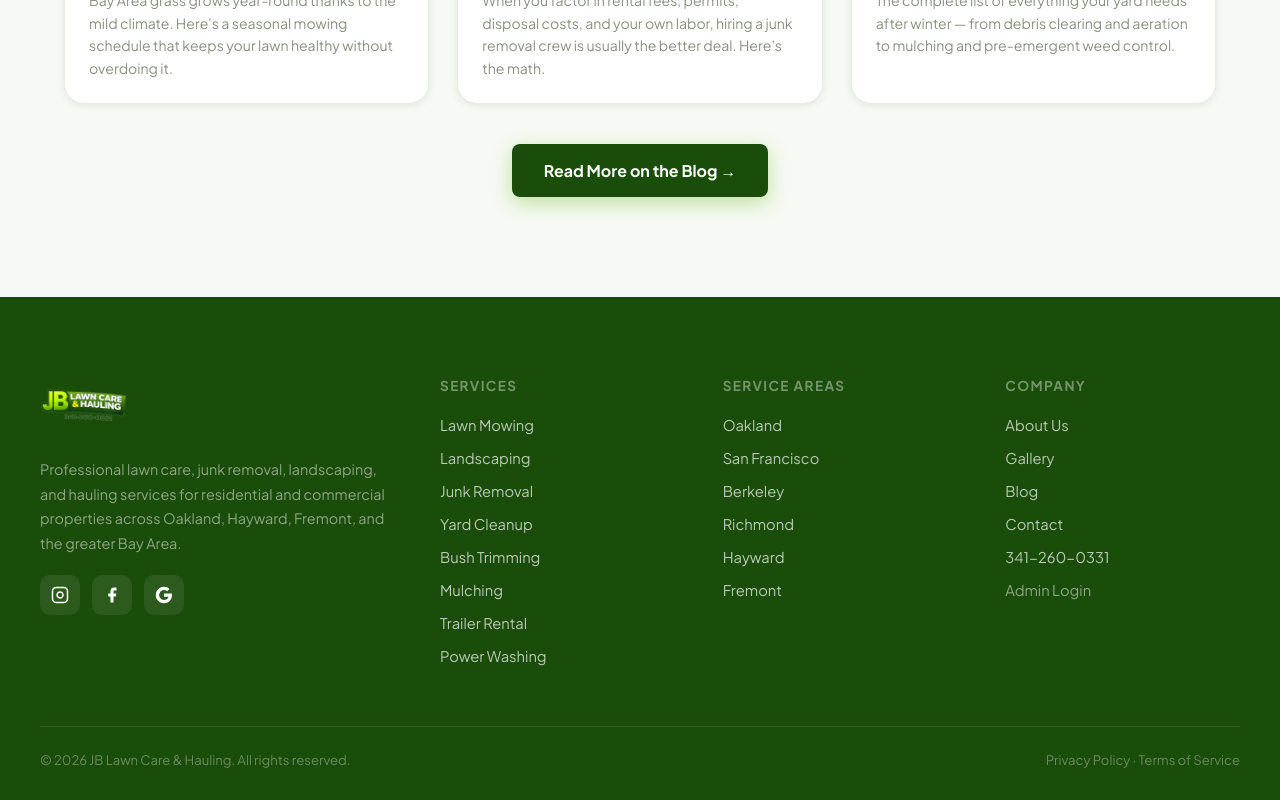
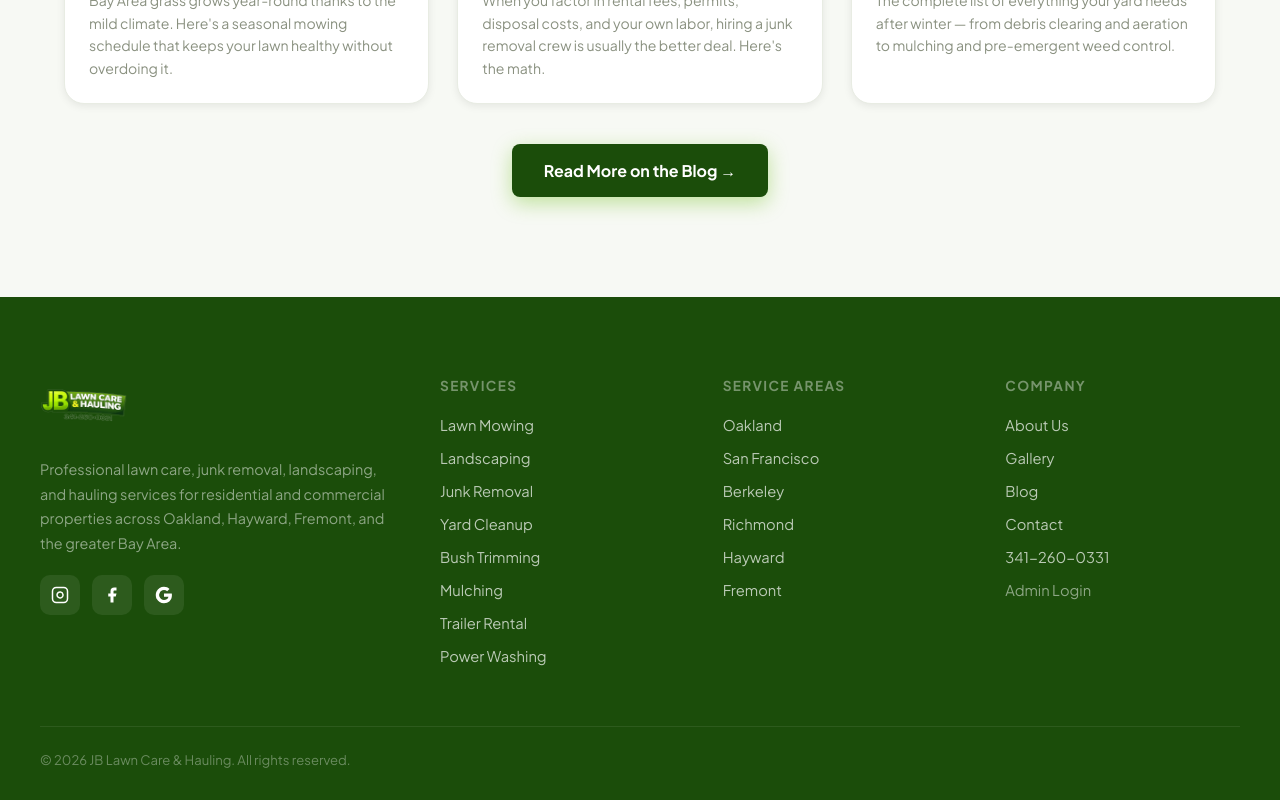
Before and after one commit to gibsonthompson/jblawn, a Next.js app: page / in a window 1280 px wide. Shown: the part 9475-10275 px from the top of the page. Built offline with nearby package versions, Linux system fonts and the light colour scheme; no server answers; the database is empty.

Commit message:
remove privacy and terms links from footer

```diff
--- a/app/(public)/layout.tsx
+++ b/app/(public)/layout.tsx
@@ -165,11 +165,6 @@ function PublicLayoutInner({ children }: { children: React.ReactNode }) {
         </div>
         <div className="footer-bottom">
           <span>&copy; 2026 JB Lawn Care &amp; Hauling. All rights reserved.</span>
-          <span>
-            <Link href="/privacy" style={{ color: 'inherit', textDecoration: 'none' }}>Privacy Policy</Link>
-            {' · '}
-            <Link href="/terms" style={{ color: 'inherit', textDecoration: 'none' }}>Terms of Service</Link>
-          </span>
         </div>
       </footer>
 
```
